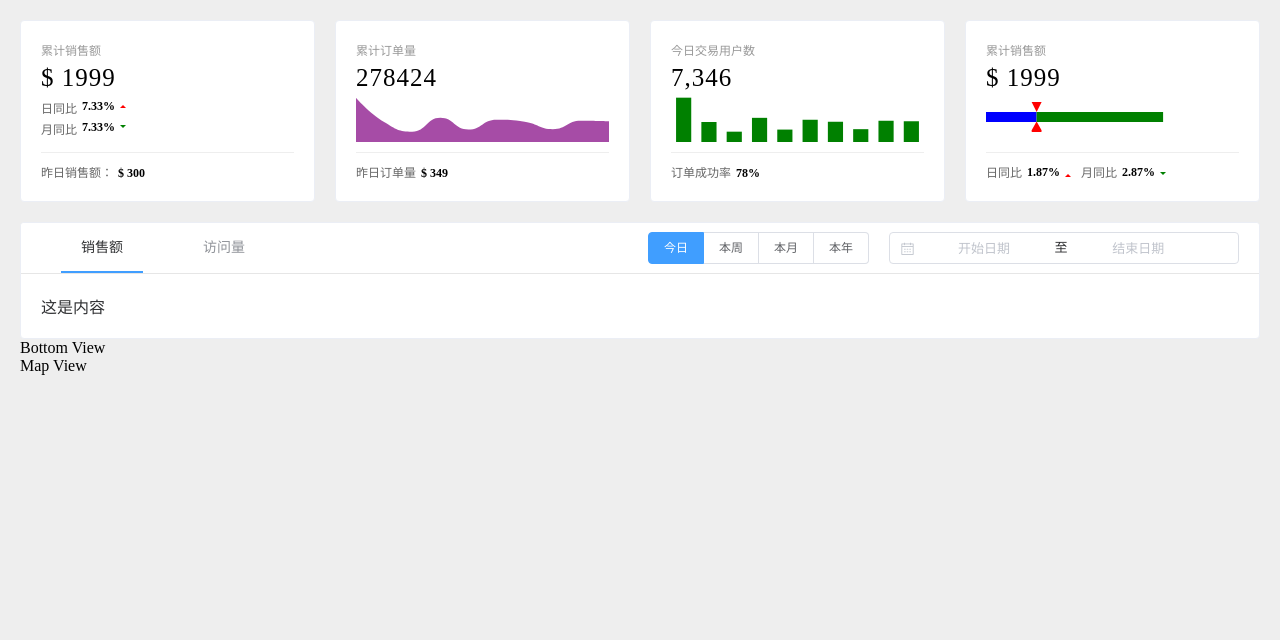
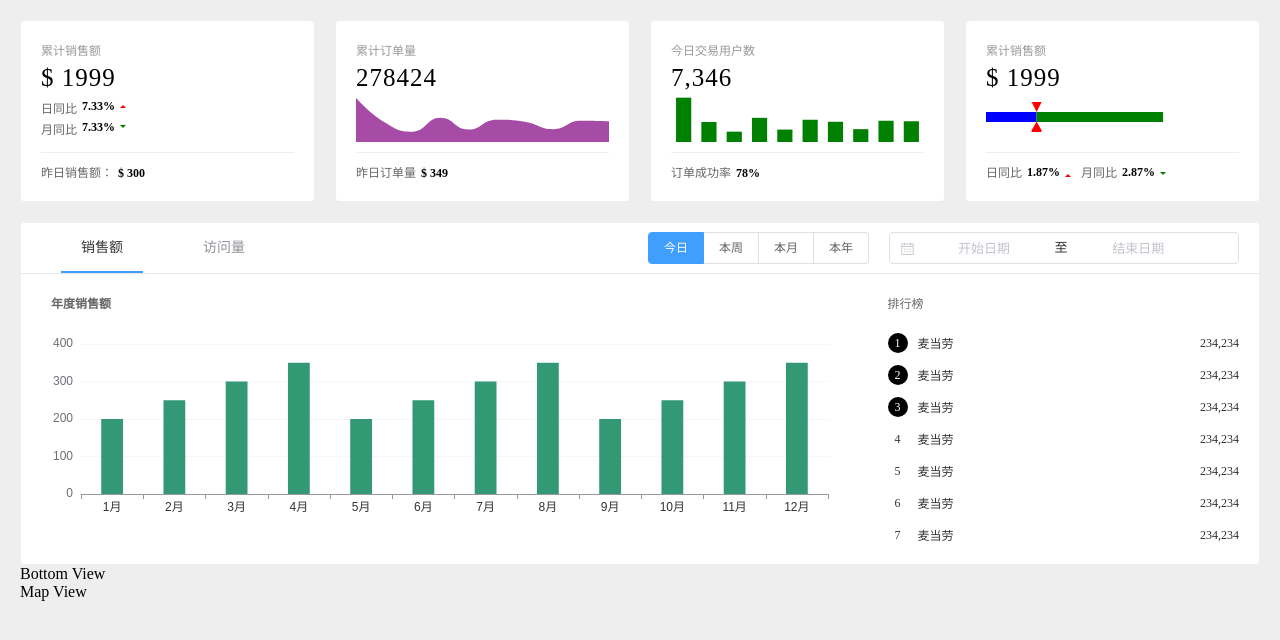
Before and after one commit to yinhuanyi/show-data, a Vue app: page /#/ in a window 1280 px wide. Shown: the top 640 px of the page. Built offline with nearby package versions, Linux system fonts and the light colour scheme.

Commit message:
第二个View开发完毕

```diff
--- a/src/components/SalesView/index.vue
+++ b/src/components/SalesView/index.vue
@@ -1,7 +1,7 @@
 <template>
   <div class="sales-view">
     <!--  1：创建一个card样式组件  -->
-    <el-card shadow="hover">
+    <el-card shadow="hover" :body-style="{ padding: '0 0 20px 0' }">
       <!-- 在Card样式组件里面，name为header的slot，可以将Card组件分为两个部分，一个是头部一个内容 -->
       <template v-slot:header>
         <div class="menu-wrapper">
@@ -42,9 +42,27 @@
           </div>
         </div>
       </template>
-      <!-- 这里是将内容插入到子组件的 -->
+      <!-- 这里是将内容插入到子组件的, 这里要查一下，为什么Card没有slot也可以使用template -->
       <template>
-        <div>这是内容</div>
+        <div class="sales-view-chart-wrapper">
+          <!-- 左边部分是图 -->
+          <v-chart :options="chartOption"/>
+          <!-- 右边部分是列表 -->
+          <div class="sales-view-list">
+            <div class="sales-view-title">排行榜</div>
+            <div class="list-item-wrapper">
+              <div class="list-item" v-for="item in rankData" :key="item.no">
+                <!-- 这里的class是动态绑定的，后面是一个数组，且第二个元素还是一个三元运算符
+                那么前面三个item的class=list-item-no top-no， 后面的元素class=list-item-no
+                如果是动态绑定:style样式，也可以这样使用数组，将样式合并
+                 -->
+                <div :class="['list-item-no', +item.no <= 3 ? 'top-no' : '']">{{item.no}}</div>
+                <div class="list-item-name">{{item.name}}</div>
+                <div class="list-item-money">{{item.money}}</div>
+              </div>
+            </div>
+          </div>
+        </div>
       </template>
     </el-card>
   </div>
@@ -96,7 +114,101 @@
               }
             }
           ]
-        }
+        },
+        chartOption: {
+          title: {
+            text: '年度销售额',
+            textStyle: {
+              fontSize: 12,
+              color: '#666'
+            },
+            left: 25,
+            top: 20,
+          },
+          xAxis: {
+            type: 'category',
+            data: ['1月', '2月', '3月', '4月', '5月', '6月', '7月', '8月', '9月', '10月', '11月', '12月'],
+            axisTick: {
+              alighWithLabel: true,
+              lineStyle: {
+                color: '#999'
+              }
+            },
+            axisLine: {
+              lineStyle: {
+                color: '#999'
+              }
+            },
+            axisLabel: {
+              color: '#333'
+            }
+          },
+          yAxis: {
+            axisLine: {
+              show: false
+            },
+            axisTick: {
+              show: false
+            },
+            splitLine: {
+              lineStyle: {
+                type: 'dotted',
+                color: '#eee'
+              }
+            }
+          },
+          series: [
+            {
+              type: 'bar',
+              barWidth: '35%',
+              data: [200, 250, 300, 350, 200, 250, 300, 350, 200, 250, 300, 350, ]
+            }
+          ],
+          color: ['#339874'],
+          grid: {
+            top: 70,
+            left: 60,
+            right: 60,
+            bottom: 50
+          }
+        },
+        rankData: [
+          {
+            no: 1,
+            name: '麦当劳',
+            money: '234,234'
+          },
+          {
+            no: 2,
+            name: '麦当劳',
+            money: '234,234'
+          },
+          {
+            no: 3,
+            name: '麦当劳',
+            money: '234,234'
+          },
+          {
+            no: 4,
+            name: '麦当劳',
+            money: '234,234'
+          },
+          {
+            no: 5,
+            name: '麦当劳',
+            money: '234,234'
+          },
+          {
+            no: 6,
+            name: '麦当劳',
+            money: '234,234'
+          },
+          {
+            no: 7,
+            name: '麦当劳',
+            money: '234,234'
+          }
+        ]
       }
     },
     methods: {
@@ -150,4 +262,67 @@
   .menu-wrapper {
     display: flex;
   }
+  // 4：内容部分
+  .sales-view-chart-wrapper {
+    display: flex;
+    height: 270px;
+    // 左边图表
+    .echarts {
+      flex: 0 0 70%;
+      width: 70%;
+      height: 100%;
+    }
+    // 右边列表
+    .sales-view-list {
+      flex: 1;
+      width: 100%;
+      height: 100%;
+      overflow: hidden;
+
+      // 标题样式
+      .sales-view-title {
+        margin-top: 20px;
+        font-size: 12px;
+        color: #666666;
+        font-weight: 500;
+      }
+      .list-item-wrapper {
+        margin-top: 15px;
+        .list-item {
+          display: flex;
+          align-items: center;
+          font-size: 12px;
+          height: 20px;
+          padding: 6px 20px 6px 0;
+
+          // 不是前3的列表
+          .list-item-no {
+            display: flex;
+            align-items: center;
+            justify-content: center;
+            width: 20px;
+            height: 20px;
+            color: #333;
+
+            // 前3的列表
+            &.top-no {
+              background: #000;
+              border-radius: 50%;
+              color: #fff;
+              font-weight: 500;
+            }
+          }
+          .list-item-name {
+            margin-left: 10px;
+            color: #333;
+          }
+          .list-item-money {
+            flex: 1;
+            text-align: right;
+          }
+        }
+      }
+
+    }
+  }
 </style>
```
